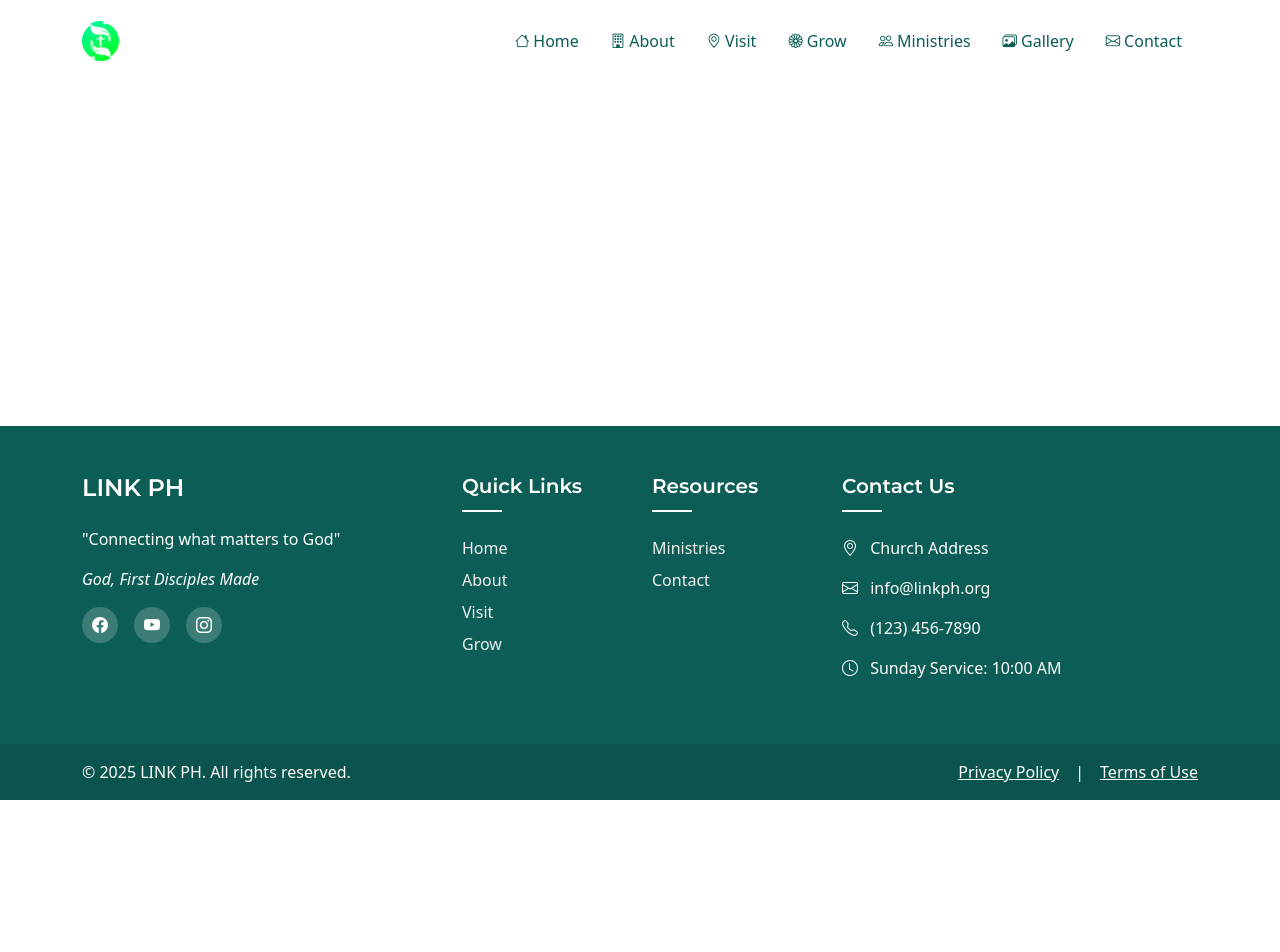
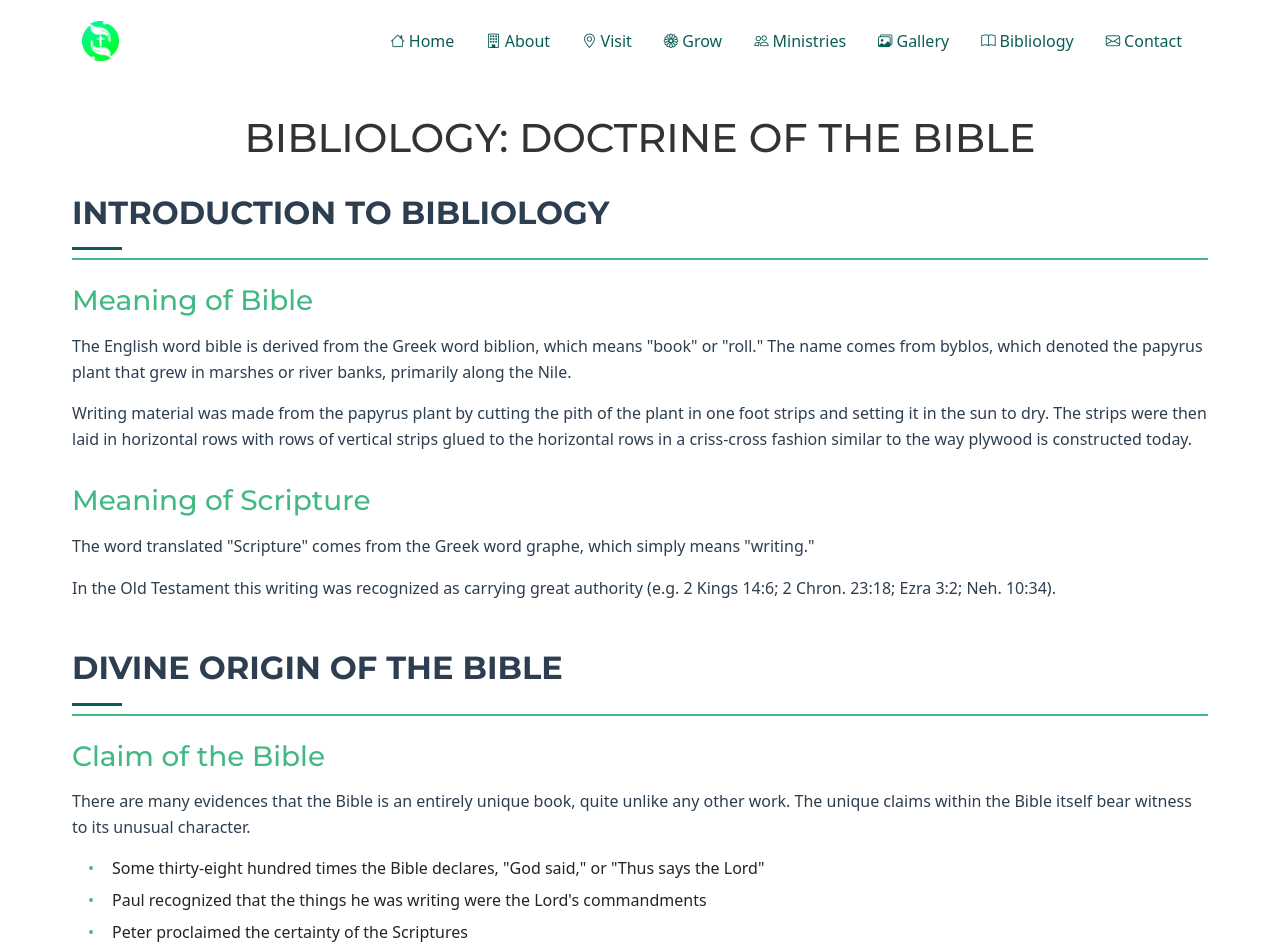
Before and after one commit to mikmak24/fe-linkph, a Vue app: page /bibliology in a window 1280 px wide. Shown: the top 952 px of the page. Before the commit the page ends 800 px from the top, so only its background shows below. Built offline with nearby package versions, Linux system fonts and the light colour scheme.

Commit message:
Initial Bibliology Page

```diff
--- a/src/components/Navbar.vue
+++ b/src/components/Navbar.vue
@@ -78,6 +78,11 @@ onUnmounted(() => {
           <li class="nav-item">
             <RouterLink class="nav-link" to="/gallery" @click="isNavCollapsed = true">
               <i class="bi bi-images me-1"></i> Gallery
+            </RouterLink>
+          </li>
+          <li class="nav-item">
+            <RouterLink class="nav-link" to="/bibliology" @click="isNavCollapsed = true">
+              <i class="bi bi-book me-1"></i> Bibliology
             </RouterLink>
           </li>
           <!-- <li class="nav-item">
--- a/src/router/index.js
+++ b/src/router/index.js
@@ -52,6 +52,11 @@ const router = createRouter({
       name: 'give',
       component: () => import('../views/GiveView.vue'),
     },
+    {
+      path: '/bibliology',
+      name: 'bibliology',
+      component: () => import('../views/BibliologyView.vue'),
+    },
   ],
   scrollBehavior(to, from, savedPosition) {
     if (savedPosition) {
--- /dev/null
+++ b/src/views/BibliologyView.vue
@@ -0,0 +1,154 @@
+<template>
+  <div class="bibliology-container">
+    <h1 class="main-title">BIBLIOLOGY: DOCTRINE OF THE BIBLE</h1>
+
+    <div class="content-section">
+      <h2 class="section-title">INTRODUCTION TO BIBLIOLOGY</h2>
+
+      <div class="subsection">
+        <h3>Meaning of Bible</h3>
+        <p>The English word bible is derived from the Greek word biblion, which means "book" or "roll." The name comes from byblos, which denoted the papyrus plant that grew in marshes or river banks, primarily along the Nile.</p>
+        <p>Writing material was made from the papyrus plant by cutting the pith of the plant in one foot strips and setting it in the sun to dry. The strips were then laid in horizontal rows with rows of vertical strips glued to the horizontal rows in a criss-cross fashion similar to the way plywood is constructed today.</p>
+      </div>
+
+      <div class="subsection">
+        <h3>Meaning of Scripture</h3>
+        <p>The word translated "Scripture" comes from the Greek word graphe, which simply means "writing."</p>
+        <p>In the Old Testament this writing was recognized as carrying great authority (e.g. 2 Kings 14:6; 2 Chron. 23:18; Ezra 3:2; Neh. 10:34).</p>
+      </div>
+    </div>
+
+    <div class="content-section">
+      <h2 class="section-title">DIVINE ORIGIN OF THE BIBLE</h2>
+
+      <div class="subsection">
+        <h3>Claim of the Bible</h3>
+        <p>There are many evidences that the Bible is an entirely unique book, quite unlike any other work. The unique claims within the Bible itself bear witness to its unusual character.</p>
+        <ul>
+          <li>Some thirty-eight hundred times the Bible declares, "God said," or "Thus says the Lord"</li>
+          <li>Paul recognized that the things he was writing were the Lord's commandments</li>
+          <li>Peter proclaimed the certainty of the Scriptures</li>
+          <li>John recognized that his teaching was from God</li>
+        </ul>
+      </div>
+
+      <div class="subsection">
+        <h3>Continuity of the Bible</h3>
+        <p>The divine origin of the Bible is further seen in considering the continuity of its teaching despite the unusual nature of its composition. It stands distinct from other religious writings.</p>
+        <p>The Bible came from some forty different authors from diverse vocations in life, written over a period of more than fifteen hundred years, yet maintains a marvelous, unified whole.</p>
+      </div>
+    </div>
+
+    <div class="content-section">
+      <h2 class="section-title">DIVINE REVELATION OF THE BIBLE</h2>
+
+      <div class="subsection">
+        <h3>Definition of Revelation</h3>
+        <p>The word revelation is derived from the Greek word apokalupsis, which means "disclosure" or "unveiling." Hence, revelation signifies God unveiling Himself to mankind.</p>
+      </div>
+
+      <div class="subsection">
+        <h3>Types of Divine Revelation</h3>
+        <div class="revelation-types">
+          <div class="type-section">
+            <h4>General Revelation</h4>
+            <ul>
+              <li>In Nature (Ps. 19:1-6)</li>
+              <li>In Providence (Matt. 5:45)</li>
+              <li>In Conscience (Rom. 2:14-15)</li>
+            </ul>
+          </div>
+          <div class="type-section">
+            <h4>Special Revelation</h4>
+            <ul>
+              <li>In Christ (John 1:18)</li>
+              <li>In Scripture (2 Tim. 3:16, 17)</li>
+            </ul>
+          </div>
+        </div>
+      </div>
+    </div>
+  </div>
+</template>
+
+<script>
+export default {
+  name: 'BibliologyView'
+}
+</script>
+
+<style scoped>
+.bibliology-container {
+  max-width: 1200px;
+  margin: 0 auto;
+  padding: 2rem;
+}
+
+.main-title {
+  text-align: center;
+  color: #333;
+  margin-bottom: 2rem;
+}
+
+.content-section {
+  margin-bottom: 3rem;
+}
+
+.section-title {
+  color: #2c3e50;
+  border-bottom: 2px solid #42b983;
+  padding-bottom: 0.5rem;
+  margin-bottom: 1.5rem;
+}
+
+.subsection {
+  margin-bottom: 2rem;
+}
+
+.subsection h3 {
+  color: #42b983;
+  margin-bottom: 1rem;
+}
+
+.revelation-types {
+  display: grid;
+  grid-template-columns: repeat(auto-fit, minmax(250px, 1fr));
+  gap: 2rem;
+  margin-top: 1rem;
+}
+
+.type-section {
+  background: #f8f9fa;
+  padding: 1.5rem;
+  border-radius: 8px;
+}
+
+.type-section h4 {
+  color: #2c3e50;
+  margin-bottom: 1rem;
+}
+
+ul {
+  list-style-type: none;
+  padding-left: 1rem;
+}
+
+li {
+  margin-bottom: 0.5rem;
+  position: relative;
+  padding-left: 1.5rem;
+}
+
+li:before {
+  content: "•";
+  color: #42b983;
+  position: absolute;
+  left: 0;
+}
+
+p {
+  line-height: 1.6;
+  color: #2c3e50;
+  margin-bottom: 1rem;
+}
+</style>
```
